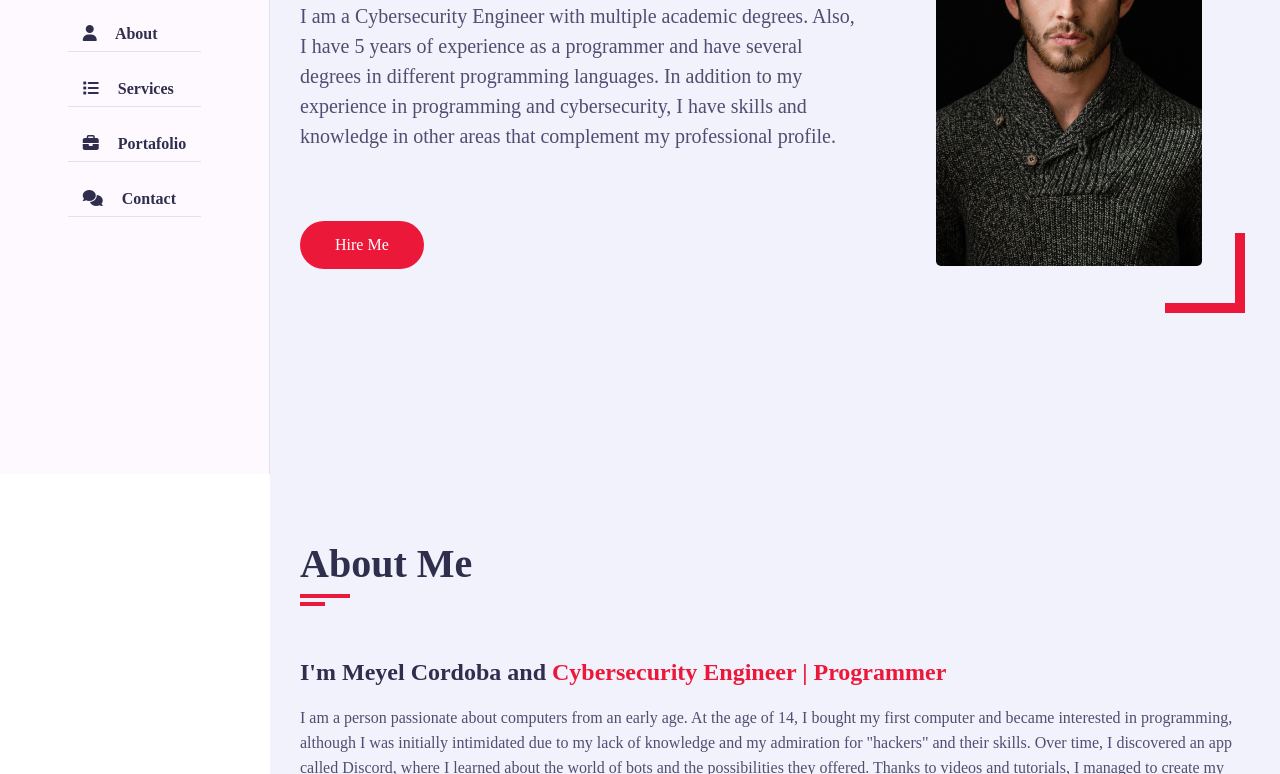
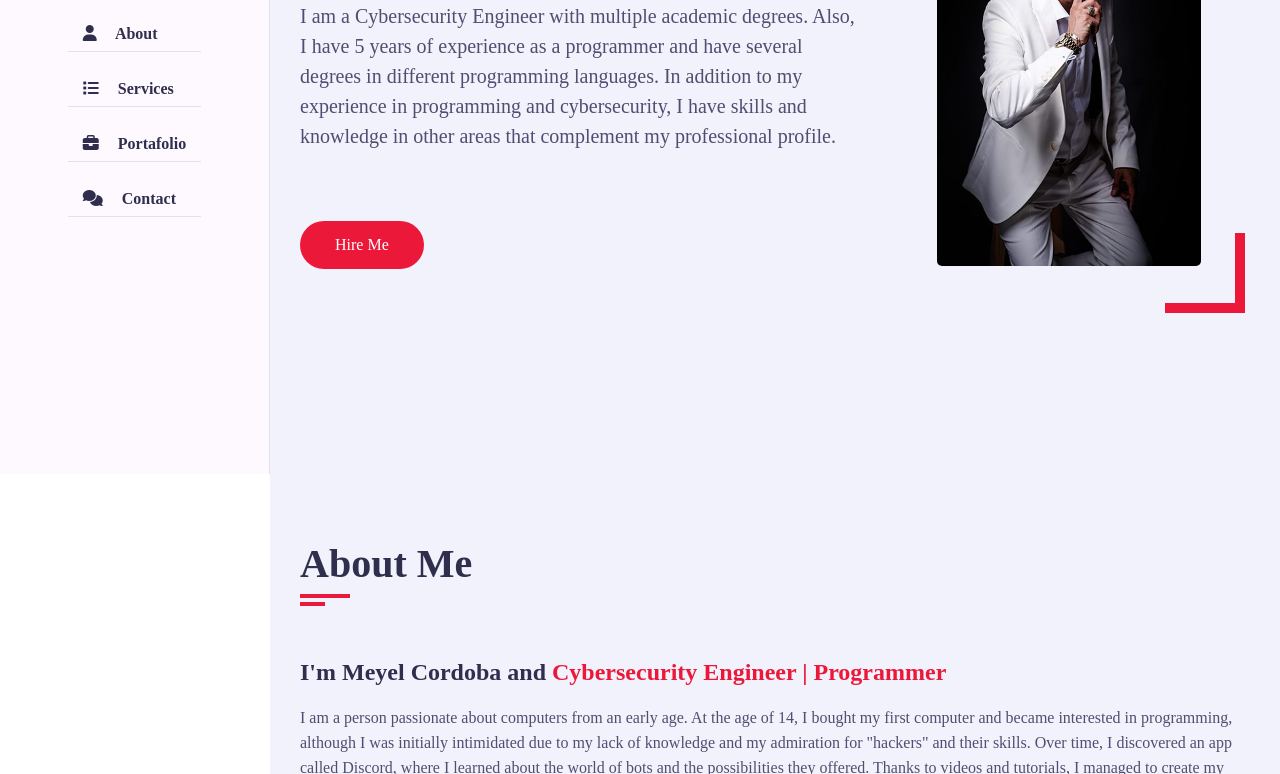
Before and after one commit to mcordob/mcordob.github.io, a plain HTML site: page index.html in a window 1280 px wide. Shown: the part 326-1100 px from the top of the page. Drawn offline with nearby package versions, Linux system fonts and the light colour scheme; a web font is replaced by a local one.

Commit message:
test marin

```diff
--- a/index.html
+++ b/index.html
@@ -104,7 +104,7 @@
                 <a href="#contact" class="btn hire'me">Hire Me</a>
               </div>
               <div class="home-img padd-15">
-                <img src="img/hero.jpg" alt="" />
+                <img src="img/396px-Alex_Marín.jpg" alt="" />
               </div>
             </div>
           </div>
```
Also changed, not shown: img/396px-Alex_Marín.jpg (added).
